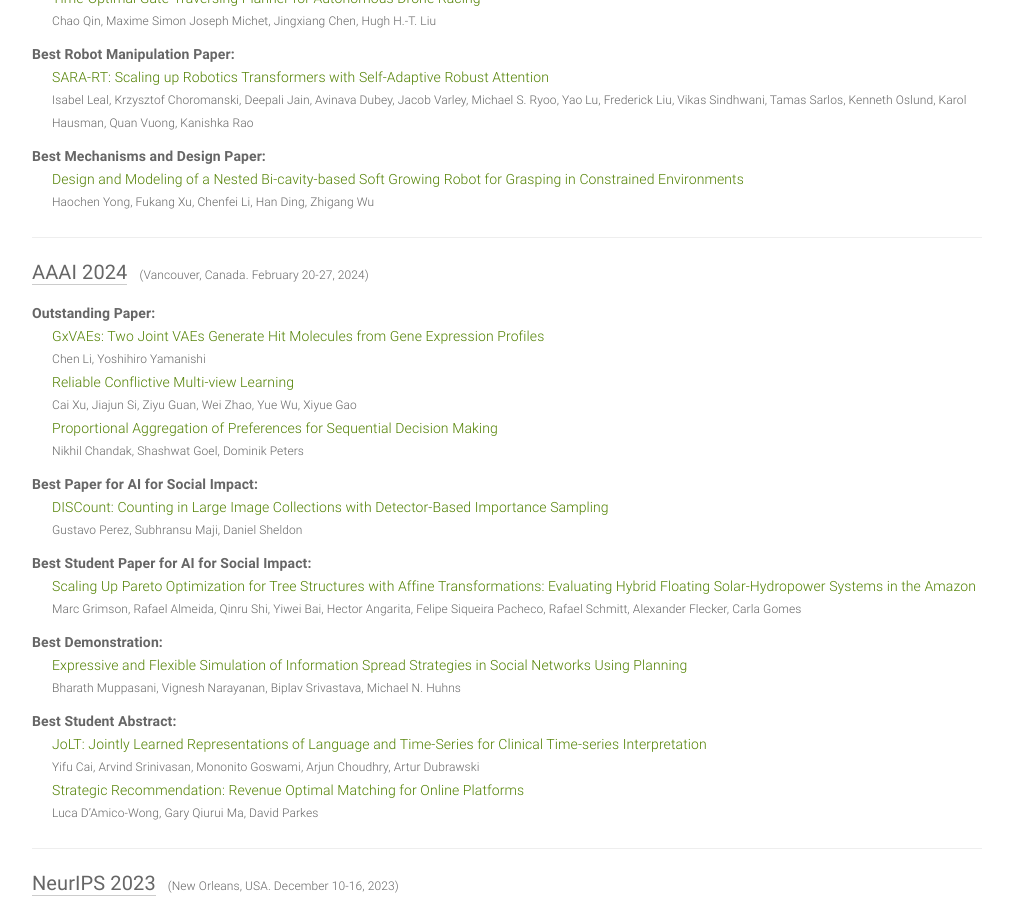
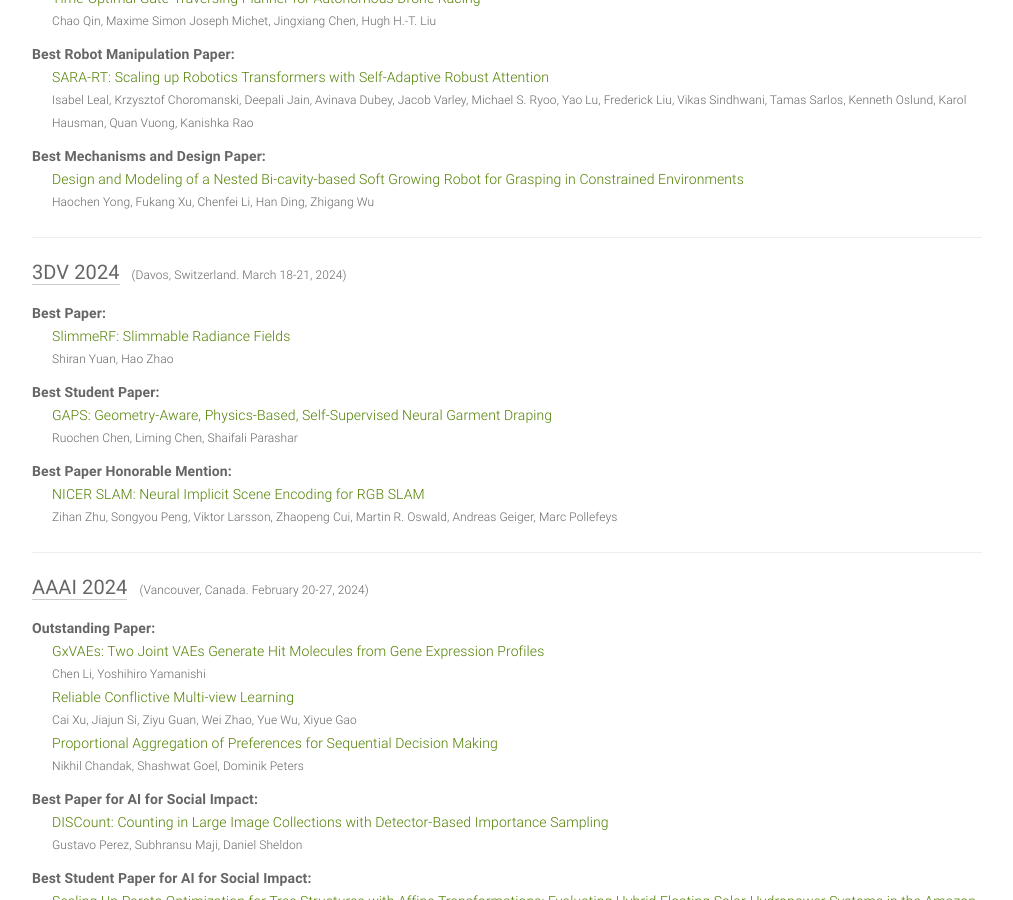
Before and after one commit to clemense/ai-bestpapers, a Jekyll site: the page built from index.html, in a window 1280 px wide and 900 px high, scrolled down 2500 px. Shown: the whole window, without its empty margins (133-1146 px from the left). Built offline with Jekyll 4.4.1, drawn with Linux system fonts in a browser that asks for light colours.

Commit message:
Add 3DV 2024

```diff
--- a/_data/papers.yml
+++ b/_data/papers.yml
@@ -192,6 +192,29 @@
   place: Yokohama, Japan
   date: May 13 - May 17, 2024
   sub: RO
+
+- venue: 3DV
+  year: 2024
+  awards:
+  - award: Best Paper
+    title: 'SlimmeRF: Slimmable Radiance Fields'
+    author: Shiran Yuan, Hao Zhao
+    link: https://arxiv.org/abs/2312.10034
+    source: https://x.com/3DVconf/status/1770126507018490152
+  - award: Best Student Paper
+    title: 'GAPS: Geometry-Aware, Physics-Based, Self-Supervised Neural Garment Draping'
+    author: Ruochen Chen, Liming Chen, Shaifali Parashar
+    link: https://arxiv.org/abs/2312.01490
+    source: https://x.com/3DVconf/status/1770126746676813885
+  - award: Best Paper Honorable Mention
+    title: 'NICER SLAM: Neural Implicit Scene Encoding for RGB SLAM'
+    author: Zihan Zhu, Songyou Peng, Viktor Larsson, Zhaopeng Cui, Martin R. Oswald,
+      Andreas Geiger, Marc Pollefeys
+    link: https://arxiv.org/abs/2302.03594
+    source: https://x.com/3DVconf/status/1770126924142010829
+  place: Davos, Switzerland
+  date: March 18-21, 2024
+  sub: CV
 
 - venue: AAAI
   year: 2024
```
